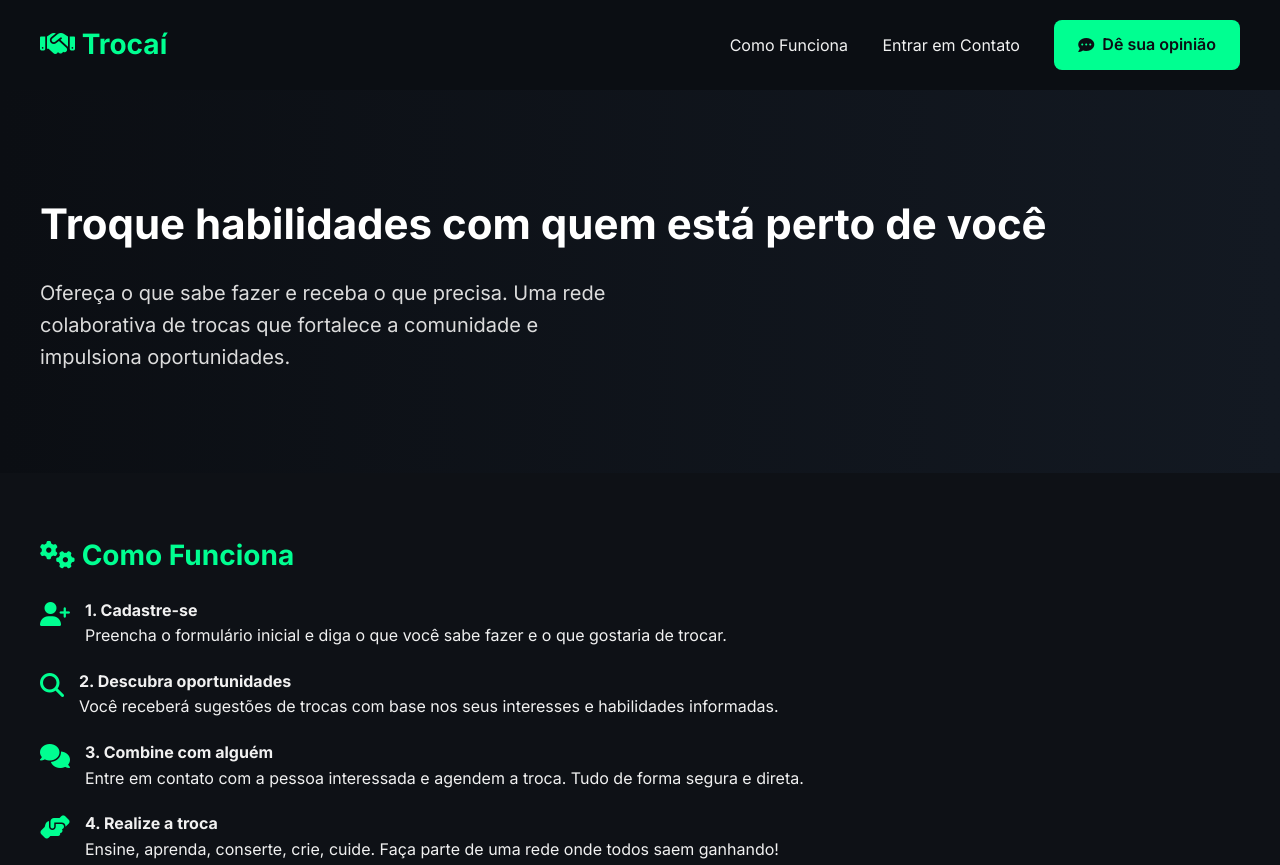
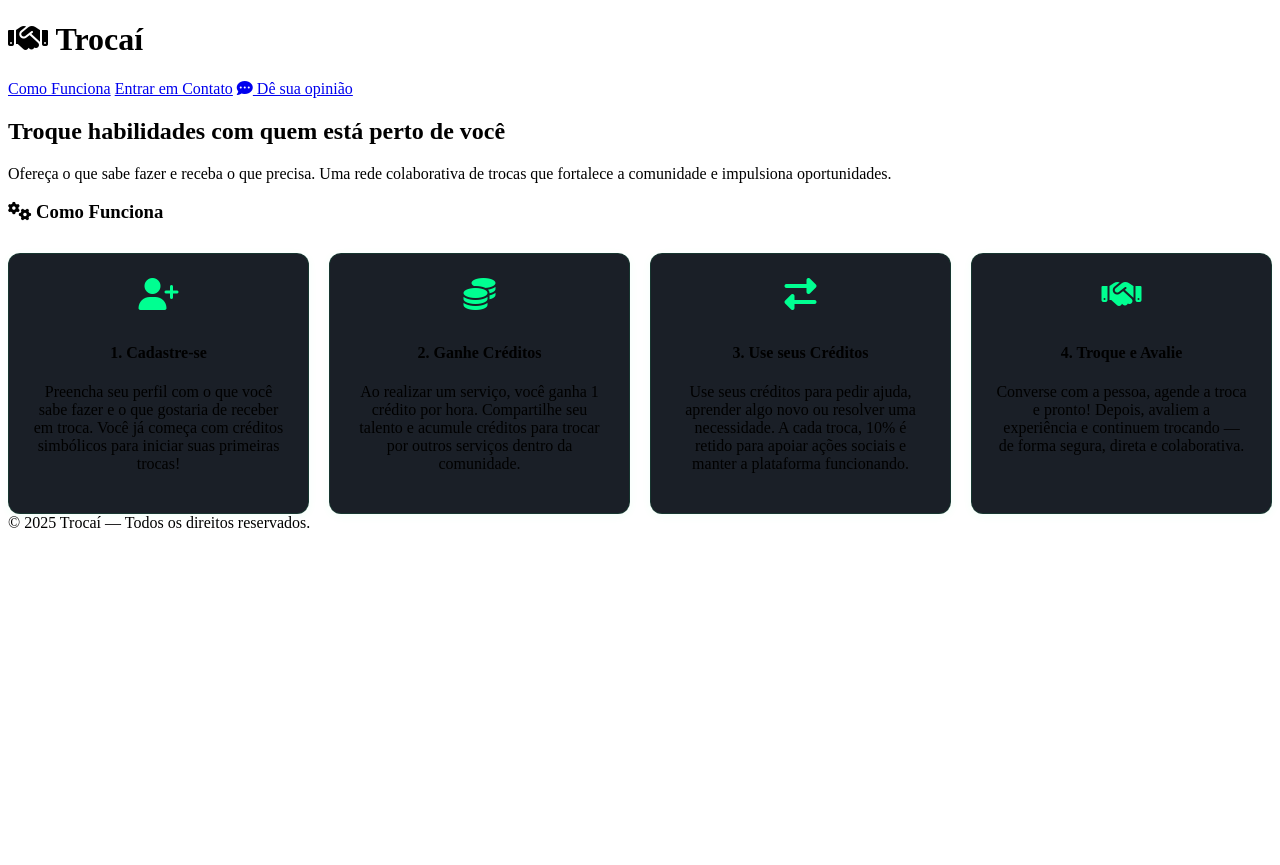
Before and after one commit to trocaiproject/trocai, a plain HTML site: page index.html in a window 1280 px wide. Shown: the top 865 px of the page. After the commit the page ends 800 px from the top, so only its background shows below. Drawn offline with Linux system fonts and the light colour scheme.

Commit message:
Add files via upload

```diff
--- a/index.html
+++ b/index.html
@@ -1,3 +1,4 @@
+
 <!DOCTYPE html>
 <html lang="pt-BR">
 
@@ -30,35 +31,29 @@
   <section class="section" id="como-funciona">
     <h3><i class="fas fa-cogs"></i> Como Funciona</h3>
 
-    <div class="step">
-      <i class="fas fa-user-plus"></i>
-      <div>
-        <strong>1. Cadastre-se</strong>
-        <p>Preencha o formulário inicial e diga o que você sabe fazer e o que gostaria de trocar.</p>
+    <div class="cards-container">
+      <div class="card">
+        <i class="fas fa-user-plus card-icon"></i>
+        <h4>1. Cadastre-se</h4>
+        <p>Preencha seu perfil com o que você sabe fazer e o que gostaria de receber em troca. Você já começa com créditos simbólicos para iniciar suas primeiras trocas!</p>
       </div>
-    </div>
 
-    <div class="step">
-      <i class="fas fa-search"></i>
-      <div>
-        <strong>2. Descubra oportunidades</strong>
-        <p>Você receberá sugestões de trocas com base nos seus interesses e habilidades informadas.</p>
+      <div class="card">
+        <i class="fas fa-coins card-icon"></i>
+        <h4>2. Ganhe Créditos</h4>
+        <p>Ao realizar um serviço, você ganha 1 crédito por hora. Compartilhe seu talento e acumule créditos para trocar por outros serviços dentro da comunidade.</p>
       </div>
-    </div>
 
-    <div class="step">
-      <i class="fas fa-comments"></i>
-      <div>
-        <strong>3. Combine com alguém</strong>
-        <p>Entre em contato com a pessoa interessada e agendem a troca. Tudo de forma segura e direta.</p>
+      <div class="card">
+        <i class="fas fa-exchange-alt card-icon"></i>
+        <h4>3. Use seus Créditos</h4>
+        <p>Use seus créditos para pedir ajuda, aprender algo novo ou resolver uma necessidade. A cada troca, 10% é retido para apoiar ações sociais e manter a plataforma funcionando.</p>
       </div>
-    </div>
 
-    <div class="step">
-      <i class="fas fa-hands-helping"></i>
-      <div>
-        <strong>4. Realize a troca</strong>
-        <p>Ensine, aprenda, conserte, crie, cuide. Faça parte de uma rede onde todos saem ganhando!</p>
+      <div class="card">
+        <i class="fas fa-handshake card-icon"></i>
+        <h4>4. Troque e Avalie</h4>
+        <p>Converse com a pessoa, agende a troca e pronto! Depois, avaliem a experiência e continuem trocando — de forma segura, direta e colaborativa.</p>
       </div>
     </div>
   </section>
--- a/trocai_styles.css
+++ b/trocai_styles.css
@@ -1,134 +1,29 @@
-/* trocai_styles.css */
 
-* {
-  margin: 0;
-  padding: 0;
-  box-sizing: border-box;
-}
+/* CSS existente mantido como base + novos estilos adicionados no final */
 
-body {
-  font-family: 'Inter', sans-serif;
-  background-color: #0e1116;
-  color: #f1f1f1;
-  line-height: 1.6;
-}
-
-header {
-  background-color: #0b0e13;
-  padding: 20px 40px;
-  display: flex;
-  justify-content: space-between;
-  align-items: center;
-  box-shadow: 0 4px 10px rgba(0, 255, 128, 0.1);
-}
-
-header h1 {
-  font-size: 28px;
-  color: #00ff91;
-}
-
-nav a {
-  color: #f1f1f1;
-  text-decoration: none;
-  margin-left: 30px;
-  font-weight: 500;
-  transition: color 0.3s;
-}
-
-nav a:hover {
-  color: #00ff91;
-}
-
-.hero {
-  padding: 100px 40px;
-  background: linear-gradient(to right, #0b0e13, #131922);
-  text-align: left;
-  animation: fadeIn 1.5s ease-in-out;
-}
-
-.hero h2 {
-  font-size: 42px;
-  margin-bottom: 20px;
-  color: #ffffff;
-}
-
-.hero p {
-  font-size: 20px;
-  color: #dcdcdc;
-  max-width: 600px;
-}
-
-.section {
-  padding: 60px 40px;
-  text-align: left;
-}
-
-.section h3 {
-  font-size: 28px;
-  color: #00ff91;
-  margin-bottom: 20px;
-}
-
-.step {
-  margin-bottom: 20px;
-  display: flex;
-  align-items: flex-start;
-  gap: 15px;
-}
-
-.step i {
-  font-size: 24px;
-  color: #00ff91;
-  margin-top: 4px;
-}
-
-.buttons {
+.cards-container {
+  display: grid;
+  grid-template-columns: repeat(auto-fit, minmax(260px, 1fr));
+  gap: 20px;
   margin-top: 30px;
 }
 
-.buttons a {
-  background-color: #00ff91;
-  color: #0b0e13;
-  padding: 12px 24px;
-  border-radius: 8px;
-  text-decoration: none;
-  margin-right: 20px;
-  font-weight: 600;
-  transition: background-color 0.3s;
+.card {
+  background-color: #1a1f27;
+  border-radius: 12px;
+  padding: 24px;
+  box-shadow: 0 2px 10px rgba(0, 255, 128, 0.05);
+  text-align: center;
+  transition: transform 0.3s ease;
+  border: 1px solid rgba(0, 255, 128, 0.1);
 }
 
-.buttons a:hover {
-  background-color: #00e67e;
+.card:hover {
+  transform: translateY(-5px);
 }
 
-footer {
-  background-color: #0b0e13;
-  padding: 20px 40px;
-  text-align: center;
-  font-size: 14px;
-  color: #888;
+.card-icon {
+  font-size: 32px;
+  color: #00ff91;
+  margin-bottom: 12px;
 }
-
-@keyframes fadeIn {
-  from { opacity: 0; transform: translateY(30px); }
-  to { opacity: 1; transform: translateY(0); }
-}
-
-/* Estilos para o botão de feedback */
-.feedback-button {
-  background-color: #00ff91;
-  color: #0b0e13;
-  padding: 12px 24px;
-  border-radius: 8px;
-  text-decoration: none;
-  font-weight: 600;
-  transition: background-color 0.3s, transform 0.3s;
-  display: inline-flex;
-  align-items: center;
-  gap: 8px;
-}
-
-.feedback-button:hover {
-  background-color: #00e67e;
-  transform: translateY(-2px);
-}
```
